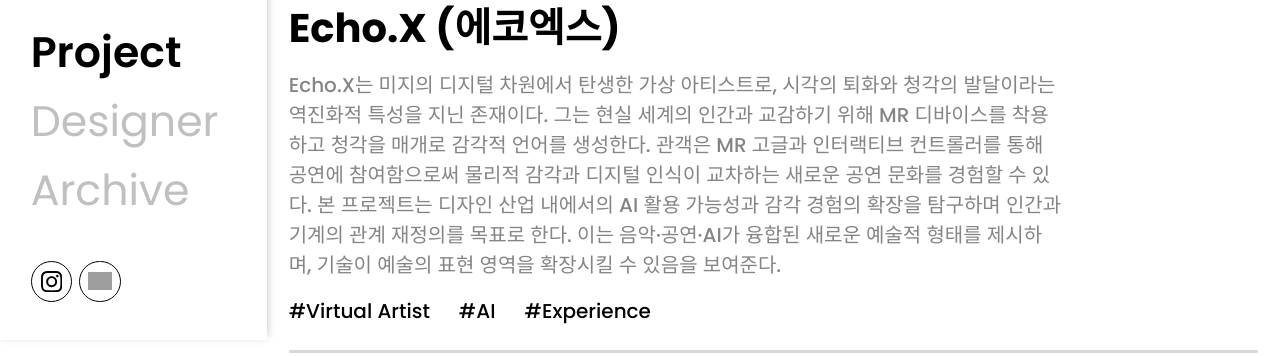
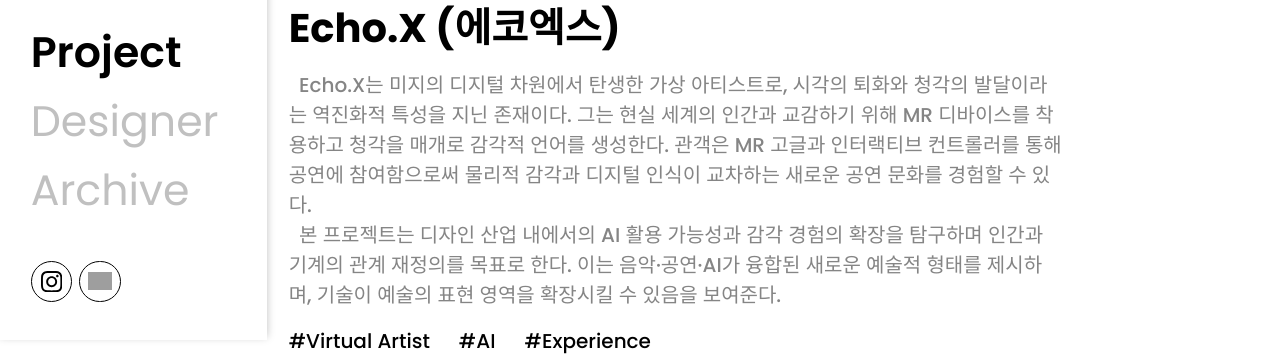
Before and after one commit to kiheon0709/cnu_visual_product_graduation_website, a Next.js app: page /project/project-1 in a window 1280 px wide. Shown: the part 460-816 px from the top of the page. Built offline with nearby package versions, Linux system fonts and the light colour scheme; no server answers; grey boxes are pictures that could not be loaded.

Commit message:
feat: 작품 상세 페이지 레이아웃 및 설명 가독성 개선 - 디자이너 프로필 이미지 크기 소폭 조정 - 프로젝트 설명 데이터 구조 가독성 있게 리팩터링 - 작품 설명에 의도적 줄바꿈 및 문단 처리(whitespace-pre-line) 적용

```diff
--- a/app/(main)/project/[slug]/page.tsx
+++ b/app/(main)/project/[slug]/page.tsx
@@ -103,6 +103,8 @@ export default function ProjectDetailPage({ params }: ProjectDetailPageProps) {
                 "min-[1025px]:text-[20px]",
                 // 1539px 이하 구간에서 설명 텍스트 박스를 전체 너비의 80%로 제한
                 "max-[1539px]:w-[80%] max-[1539px]:max-w-full",
+                // description 내 \n 을 실제 줄바꿈으로 표시
+                "whitespace-pre-line",
               ].join(" ")}
             >
               {project.description}
@@ -149,7 +151,7 @@ export default function ProjectDetailPage({ params }: ProjectDetailPageProps) {
               id="디자이너 프로필 이미지"
               className={[
                 "flex-shrink-0",
-                "max-w-[120px]",
+                "max-w-[130px]",
                 "min-[744px]:max-w-[105px]",
                 "min-[1025px]:max-w-[160px]",
               ].join(" ")}
--- a/lib/data/projects.ts
+++ b/lib/data/projects.ts
@@ -8,7 +8,12 @@ export const projects: Project[] = [
     title: "Echo.X (에코엑스)",
     titleEn: "Echo.X",
     category: "Capstone",
-    description: "Echo.X는 미지의 디지털 차원에서 탄생한 가상 아티스트로, 시각의 퇴화와 청각의 발달이라는 역진화적 특성을 지닌 존재이다. 그는 현실 세계의 인간과 교감하기 위해 MR 디바이스를 착용하고 청각을 매개로 감각적 언어를 생성한다. 관객은 MR 고글과 인터랙티브 컨트롤러를 통해 공연에 참여함으로써 물리적 감각과 디지털 인식이 교차하는 새로운 공연 문화를 경험할 수 있다. 본 프로젝트는 디자인 산업 내에서의 AI 활용 가능성과 감각 경험의 확장을 탐구하며 인간과 기계의 관계 재정의를 목표로 한다. 이는 음악·공연·AI가 융합된 새로운 예술적 형태를 제시하며, 기술이 예술의 표현 영역을 확장시킬 수 있음을 보여준다.",
+    description:
+      "\u00A0\u00A0Echo.X는 미지의 디지털 차원에서 탄생한 가상 아티스트로, 시각의 퇴화와 청각의 발달이라는 역진화적 특성을 지닌 존재이다. " +
+      "그는 현실 세계의 인간과 교감하기 위해 MR 디바이스를 착용하고 청각을 매개로 감각적 언어를 생성한다. " +
+      "관객은 MR 고글과 인터랙티브 컨트롤러를 통해 공연에 참여함으로써 물리적 감각과 디지털 인식이 교차하는 새로운 공연 문화를 경험할 수 있다.\n" +
+      "\u00A0\u00A0본 프로젝트는 디자인 산업 내에서의 AI 활용 가능성과 감각 경험의 확장을 탐구하며 인간과 기계의 관계 재정의를 목표로 한다. " +
+      "이는 음악·공연·AI가 융합된 새로운 예술적 형태를 제시하며, 기술이 예술의 표현 영역을 확장시킬 수 있음을 보여준다.",
     keywords: ["#Virtual Artist", "#AI", "#Experience"],
     designerId: "designer-4", //배유진
     images: {
```
